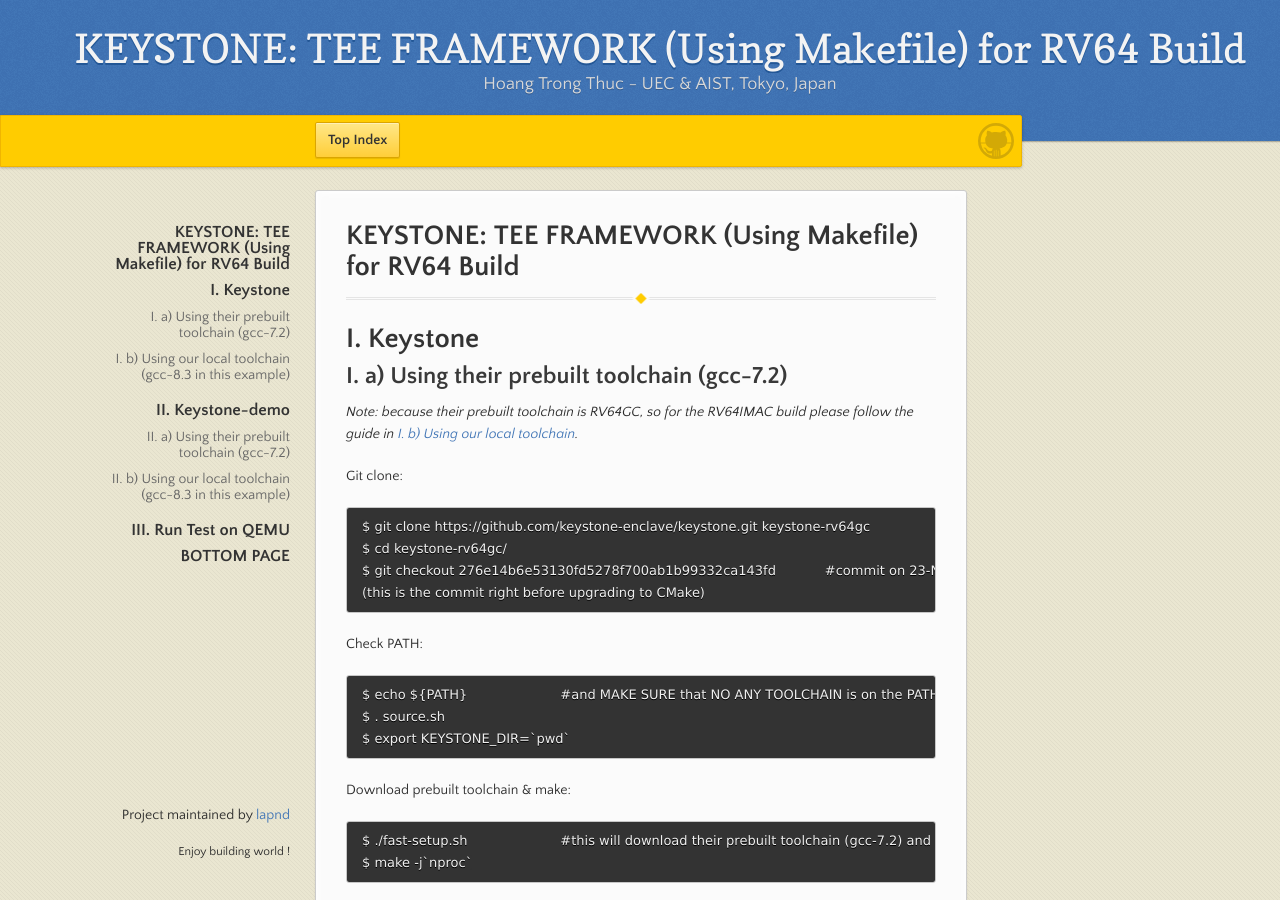
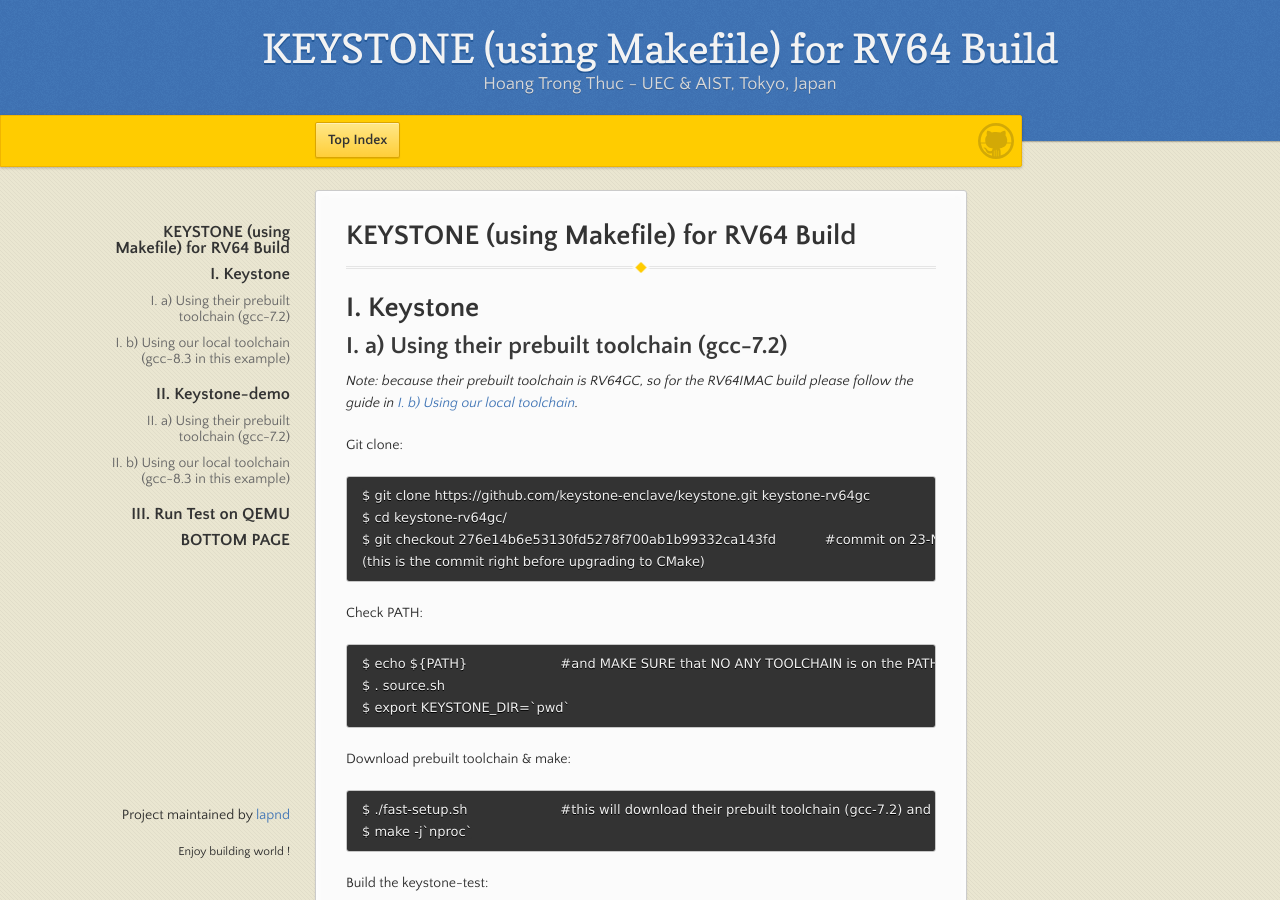
Before and after one commit to lapnd/httdes.github.io, a Jekyll site: the page built from keystone-makefile-64.md, in a window 1280 px wide and 900 px high. Built offline with Jekyll 4.4.1, drawn with Linux system fonts in a browser that asks for light colours; our own code applies the rules of GitHub Pages for plain Markdown files.

Commit message:
Update keystone-makefile-64.md

```diff
--- a/keystone-makefile-64.md
+++ b/keystone-makefile-64.md
@@ -2,7 +2,7 @@
 layout : default
 ---
 
-# KEYSTONE: TEE FRAMEWORK (Using Makefile) for RV64 Build
+# KEYSTONE (using Makefile) for RV64 Build
 
 * * *
 
```
